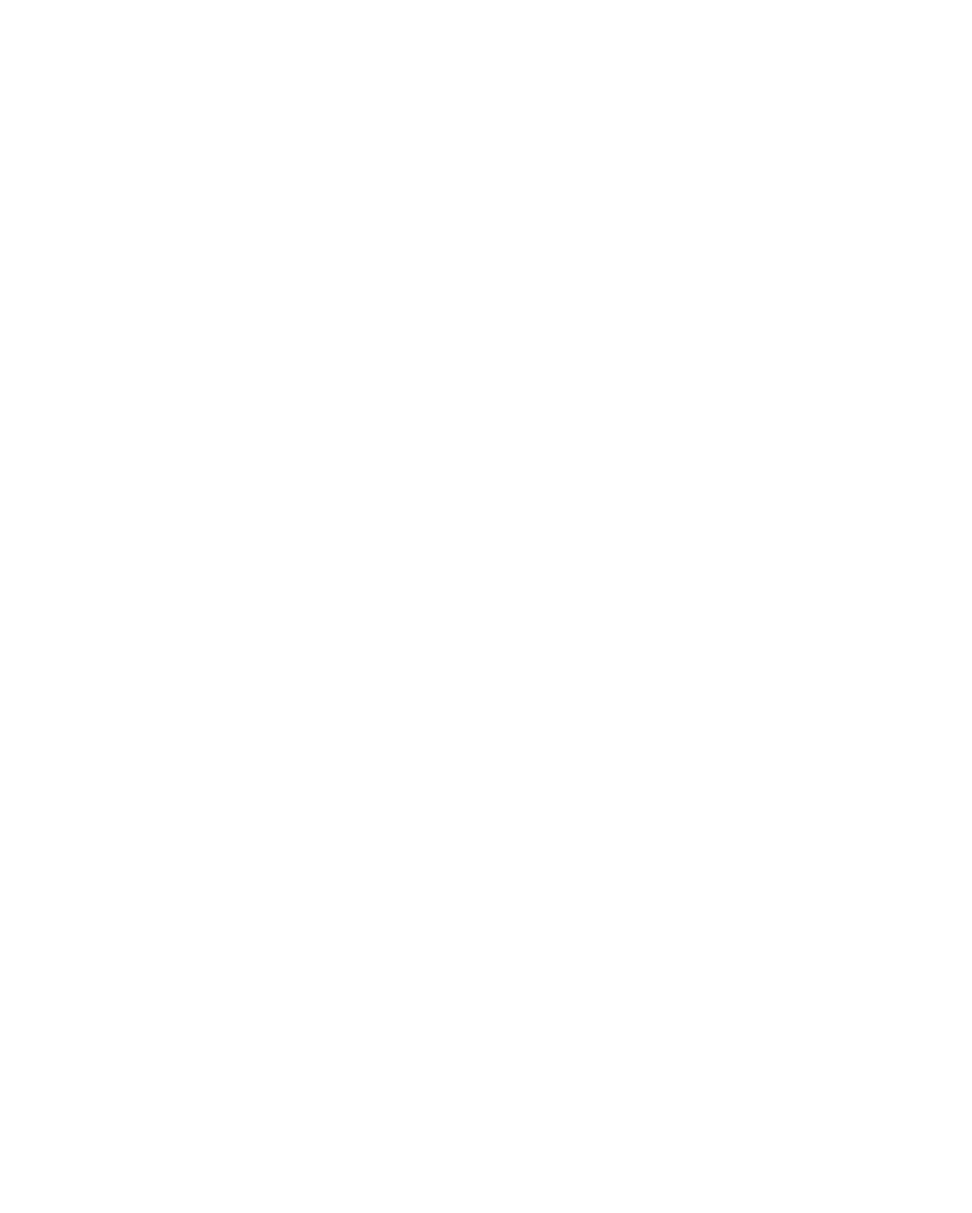
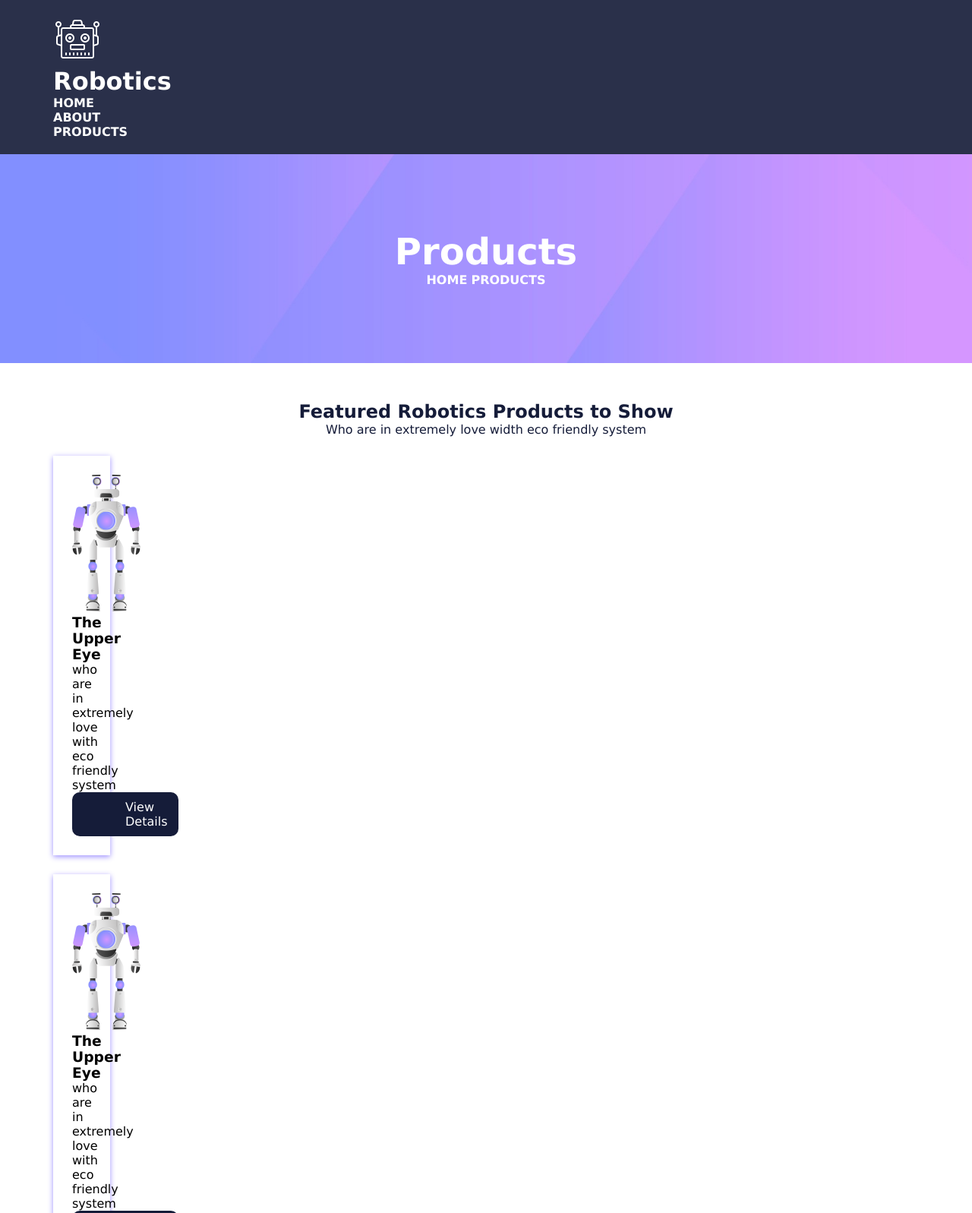
Before and after one commit to cicimor/MAXIMUM-practical-task, a plain HTML site: page index.html in a window 1280 px wide. Shown: the top 1597 px of the page at 76% size. Before the commit the page ends 800 px from the top, so only its background shows below. Drawn offline with Linux system fonts and the light colour scheme.

Commit message:
половина работы

```diff
--- a/index.html
+++ b/index.html
@@ -1,12 +1,114 @@
 <!DOCTYPE html>
 <html lang="en">
+
 <head>
+
     <meta charset="UTF-8">
-    <meta name="viewport" content="width=`, initial-scale=1.0">
-    <link rel="stylesheet" href="./style/style.css">
+    <meta name="viewport" content="width=device-width, initial-scale=1.0">
+    <link rel="stylesheet" href="style/style.css">
     <title>Document</title>
 </head>
+
 <body>
+    <header class="header">
+        <div class="container">
+            <div class="header-logo">
+                <img class="logo-img" src="img/logo.png" alt="">
+                <h1 class="logo-title">Robotics</h1>
+            </div>
+            <div class="header-menu">
+                <ul class="menu">
+                    <li class="menu-item">
+                        <a href="#" class="menu-link">Home</a>
+                    </li>
+                    <li class="menu-item">
+                        <a href="#" class="menu-link">About</a>
+                    </li>
+                    <li class="menu-item">
+                        <a href="#" class="menu-link">Products</a>
+                    </li>
+                </ul>
+            </div>
+        </div>
+    </header>
+    <main class="main">
+        <section class="banner-section">
+            <div class="container">
+                <div class="banner-text">
+                    <h1 class="banner-title">Products</h1>
+                    <div class="banner-description">
+                        <a href="#" class="menu-link">Home</a>
+                        <a href="#" class="menu-link">Products</a>
+                    </div>
+                </div>
+            </div>
+        </section>
+        <section class="cards-section">
+            <div class="container">
+                <div class="cards-text">
+                    <h1 class="cards-title">Featured Robotics Products to Show</h1>
+                    <div class="cards-description">
+                        Who are in extremely love width eco friendly system
+                    </div>
+                </div>
+                <div class="cards">
+                    <div class="cards-row">
+                        <div class="card">
+                            <img class="card-img" src="img/p1.png" alt="">
+                            <div class="card-body">
+                                <h3 class="card-titlt">The Upper Eye</h3>
+                                <div class="card-text">
+                                    who are in extremely love with eco friendly system
+                                </div>
+                                <div class="card-button">
+                                    <a href="#" class="card-link">View Details</a>
+                                </div>
+                            </div>
+                        </div>
+                    </div>
+                </div>
+                <div class="cards">
+                    <div class="cards-row">
+                        <div class="card">
+                            <img class="card-img" src="img/p1.png" alt="">
+                            <div class="card-body">
+                                <h3 class="card-titlt">The Upper Eye</h3>
+                                <div class="card-text">
+                                    who are in extremely love with eco friendly system
+                                </div>
+                                <div class="card-button">
+                                    <a href="#" class="card-link">View Details</a>
+                                </div>
+                            </div>
+                        </div>
+                    </div>
+                </div>
+                <div class="cards">
+                    <div class="cards-row">
+                        <div class="card">
+                            <img class="card-img" src="img/p1.png" alt="">
+                            <div class="card-body">
+                                <h3 class="card-titlt">The Upper Eye</h3>
+                                <div class="card-text">
+                                    who are in extremely love with eco friendly system
+                                </div>
+                                <div class="card-button">
+                                    <a href="#" class="card-link">View Details</a>
+                                </div>
+                            </div>
+                        </div>
+                    </div>
+                </div>
+            </div>
+        </section>
+    </main>
+    <footer class="footer">
+        <div class="container">
+            <div class="copyright">
+                2019 ALL right reserved
+            </div>
+        </div>
+    </footer>
+</body>
 
-</body>
 </html>
--- a/style/style.css
+++ b/style/style.css
@@ -0,0 +1,76 @@
+* {
+    font-family: Verdana, Geneva, Tahoma, sans-serif;
+    margin: 0;
+    padding: 0;
+}
+
+.header {
+    width: 100%;
+    color: white;
+    padding: 20px;
+    background: #151c39e8;
+    box-sizing: border-box;
+}
+
+.menu-item {
+    list-style: none;
+}
+
+.menu-link {
+    color: white;
+    text-transform: uppercase;
+    font-weight: bold;
+    text-decoration: none;
+}
+
+.container {
+    max-width: 1140px;
+    padding: 0 15px;
+    margin: 0 auto;
+}
+
+.banner-title, .banner-description {
+    text-align: center;
+    color: white;
+}
+
+.banner-title {
+    font-size: 48px;
+}
+
+.banner-section {
+    padding: 100px 0;
+    background: url(/img/banner-bg.jpg);
+    background-size: cover;
+    background-position: center;
+}
+
+.cards-section {
+    padding: 50px 0px;
+}
+
+.cards-title, .cards-description {
+    color: #151c39;
+    text-align: center;
+}
+
+.card {
+    padding: 25px;
+    margin-top: 25px;
+    width: 25px;
+    background: white;
+    box-shadow: 0px 2px 7px 0px #9e90ff;
+}
+
+.card-link {
+    text-decoration: none;
+    color: white;
+}
+
+.card-button {
+    text-align: center;
+    background: #151c39;
+    padding: 10px 70px;
+    border-radius: 10px;
+    cursor: pointer;
+}
```
Also changed, not shown: img/banner-bg.jpg (added), img/facebook.png (added), img/footer-bg.jpg (added), img/instagram.png (added), img/logo.png (added), img/p1.png (added), img/vk.png (added), img/youtube.png (added).
